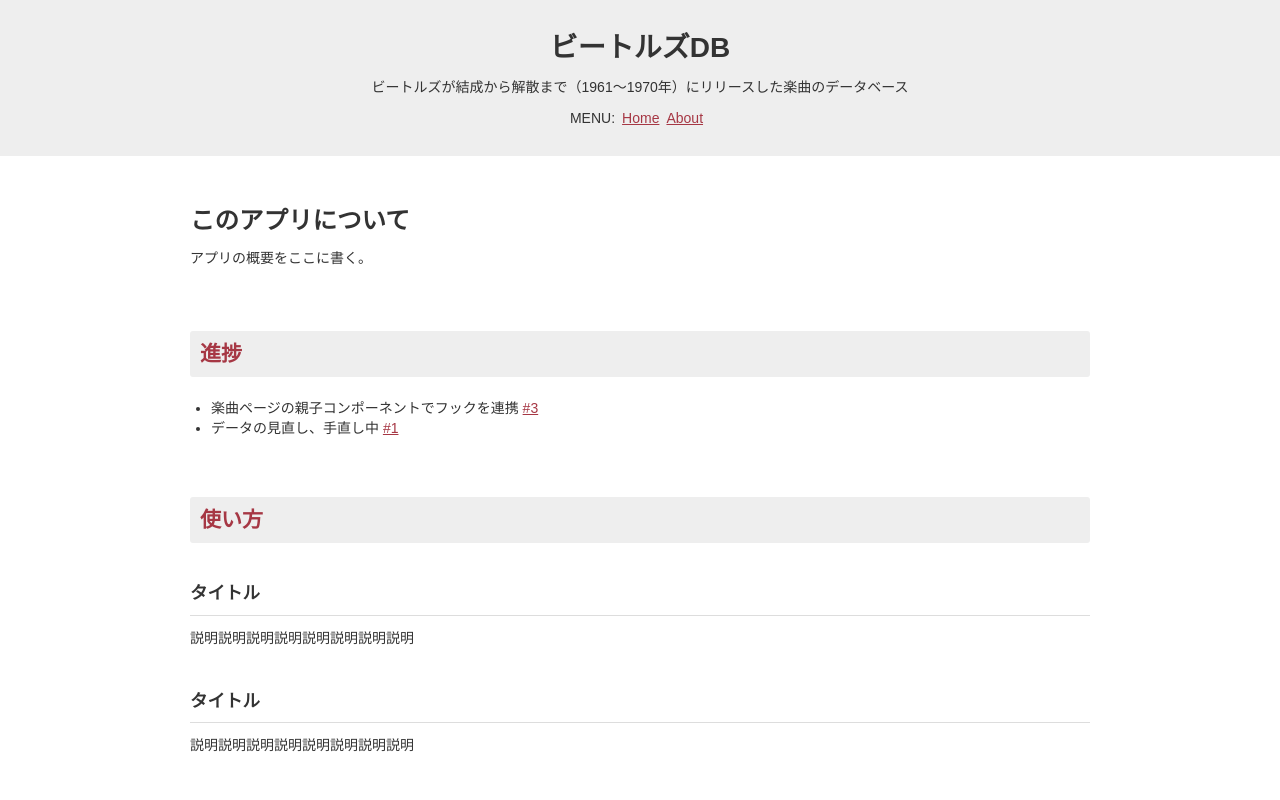
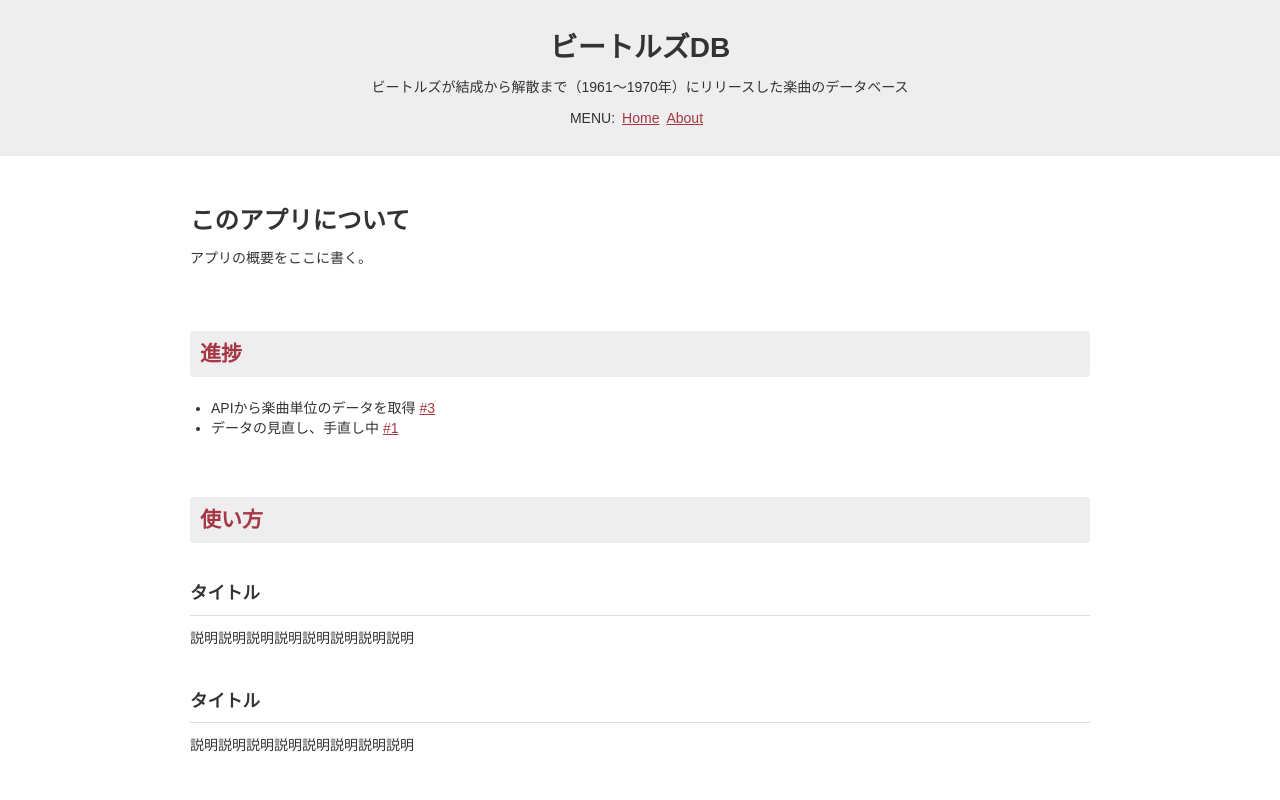
Before and after one commit to ryo-i/beatles-db, a Next.js app: page /about in a window 1280 px wide. Shown: the top 800 px of the page. Built offline with nearby package versions, Linux system fonts and the light colour scheme.

Commit message:
APIから楽曲単位のデータを取得 #3

```diff
--- a/components/InnerIndex.tsx
+++ b/components/InnerIndex.tsx
@@ -87,7 +87,6 @@
 
   // url
   const url = 'api/beatles';
-  // const url = 'api/beatles/123'; // test(track)
 
 
   //  Get Tracks Data
--- a/pages/about.tsx
+++ b/pages/about.tsx
@@ -53,7 +53,7 @@
             <section>
                 <h2>進捗</h2>
                 <ul>
-                    <li>楽曲ページの親子コンポーネントでフックを連携 <a href="https://github.com/ryo-i/beatles-db/issues/3">#3</a></li>
+                    <li>APIから楽曲単位のデータを取得 <a href="https://github.com/ryo-i/beatles-db/issues/3">#3</a></li>
                     <li>データの見直し、手直し中 <a href="https://github.com/ryo-i/beatles-db/issues/1">#1</a></li>
                 </ul>
             </section>
--- a/pages/track/[no].tsx
+++ b/pages/track/[number].tsx
@@ -21,7 +21,7 @@
     const [trackName, setTrackName] = useState('');
 
     const router = useRouter();
-    const thisQuery = router.query.no;
+    const thisQuery = router.query.number;
 
     useEffect(() => {
         if (thisQuery) {
```
Also changed, not shown: components/InnerTrack.tsx (+4 -8 lines), pages/api/beatles/[track].js (+4 -4 lines), 1 other file (tests, documents, lock files or other folders).
